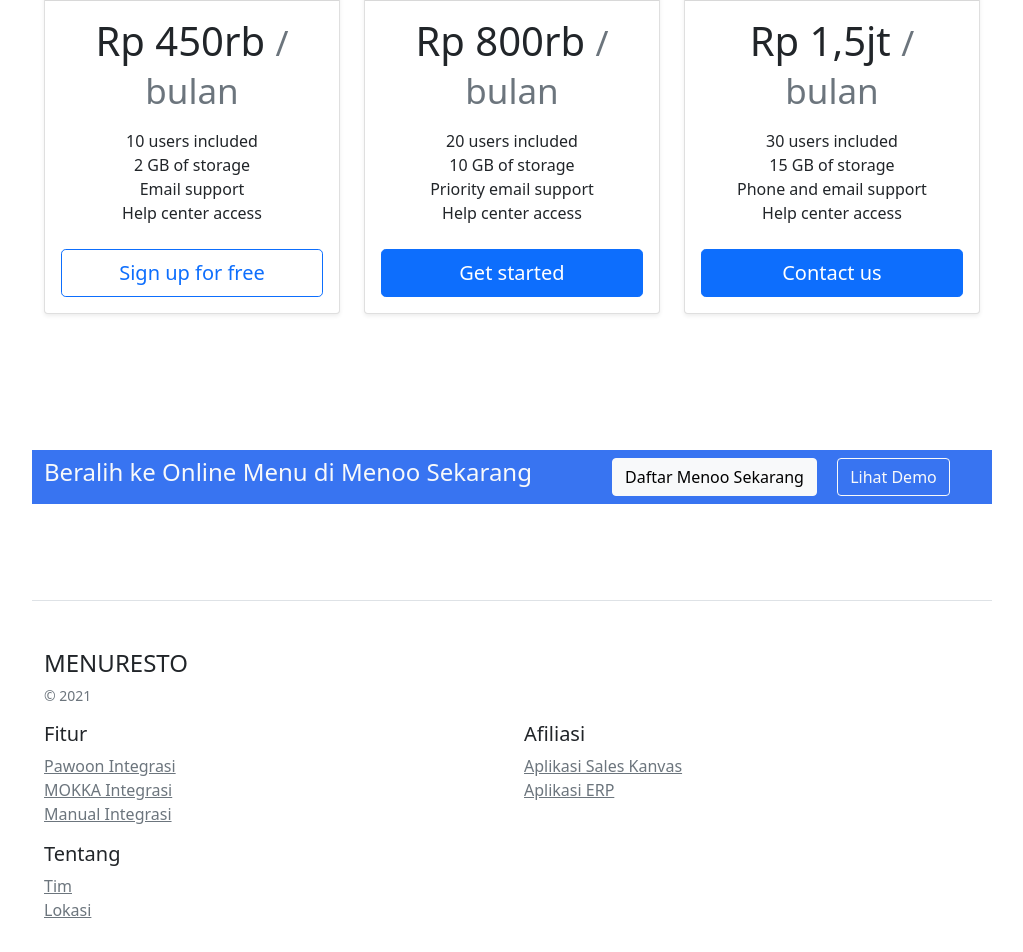
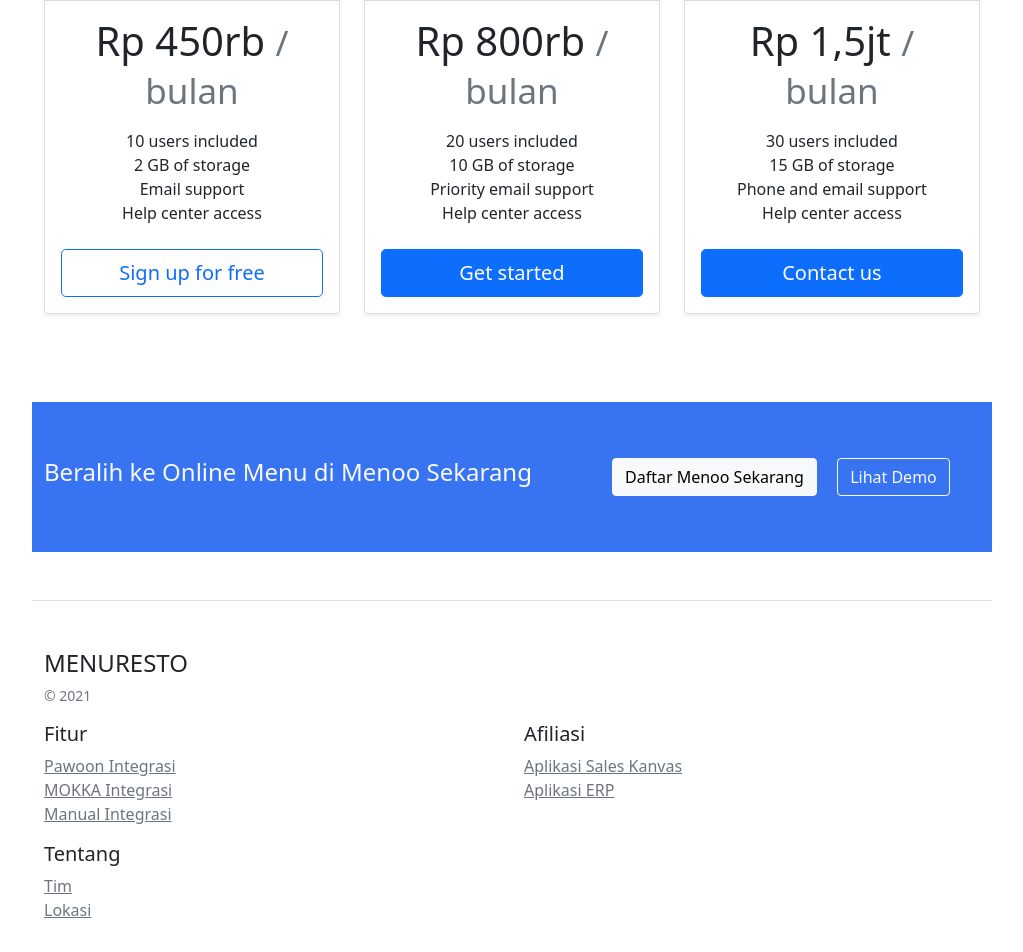
Before and after one commit to kemtol/menuresto, a Jekyll site: the page built from index.html, in a window 1280 px wide. Shown: the part 2472-3424 px from the top of the page, without its empty margins (128-1151 px from the left). Built offline with Jekyll 4.4.1, drawn with Linux system fonts in a browser that asks for light colours; nearby versions of some CDN libraries.

Commit message:
add header

```diff
--- a/_layouts/default.html
+++ b/_layouts/default.html
@@ -231,8 +231,8 @@
     </div>
   </section>
 
-  <section class="py-5">
-    <div class="container bg-color-blue">
+  <section>
+    <div class="container bg-color-blue py-5">
       <div class="row">
         <div class="col-md-7">
           <h4 class="text-light my-2">Beralih ke Online Menu di Menoo Sekarang</h4>
```
